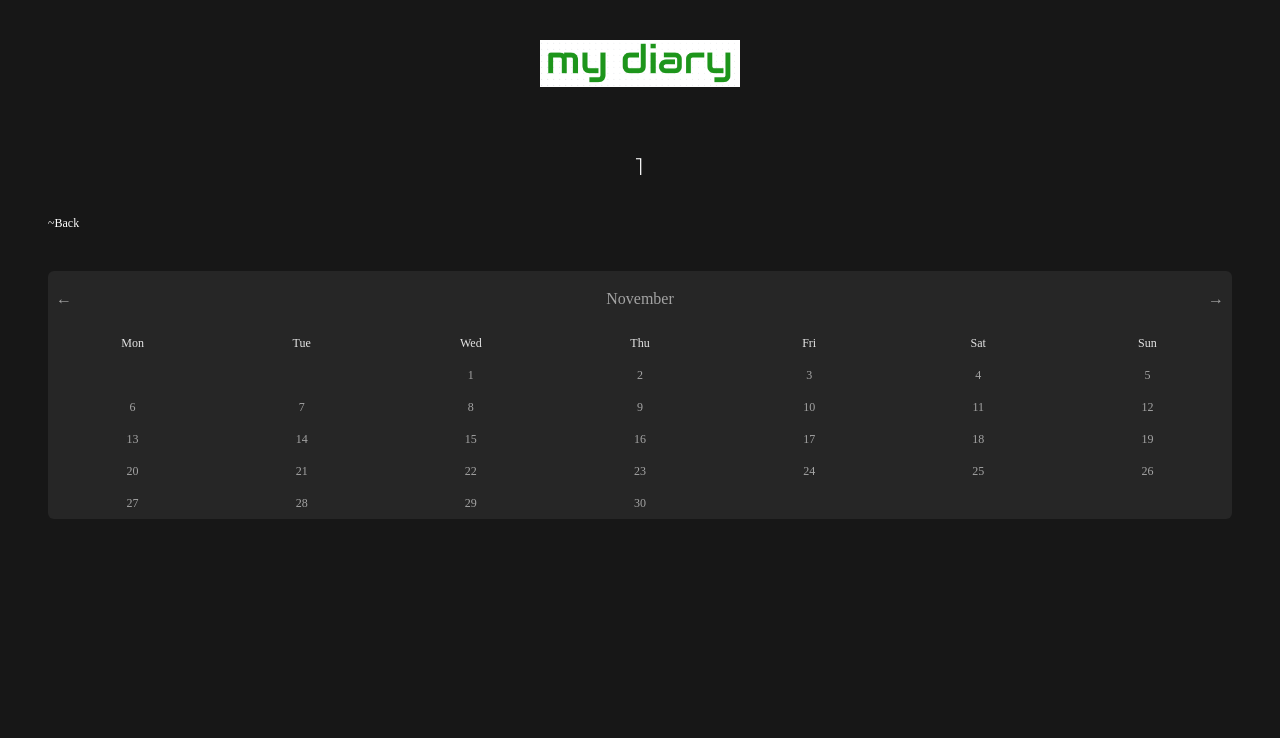
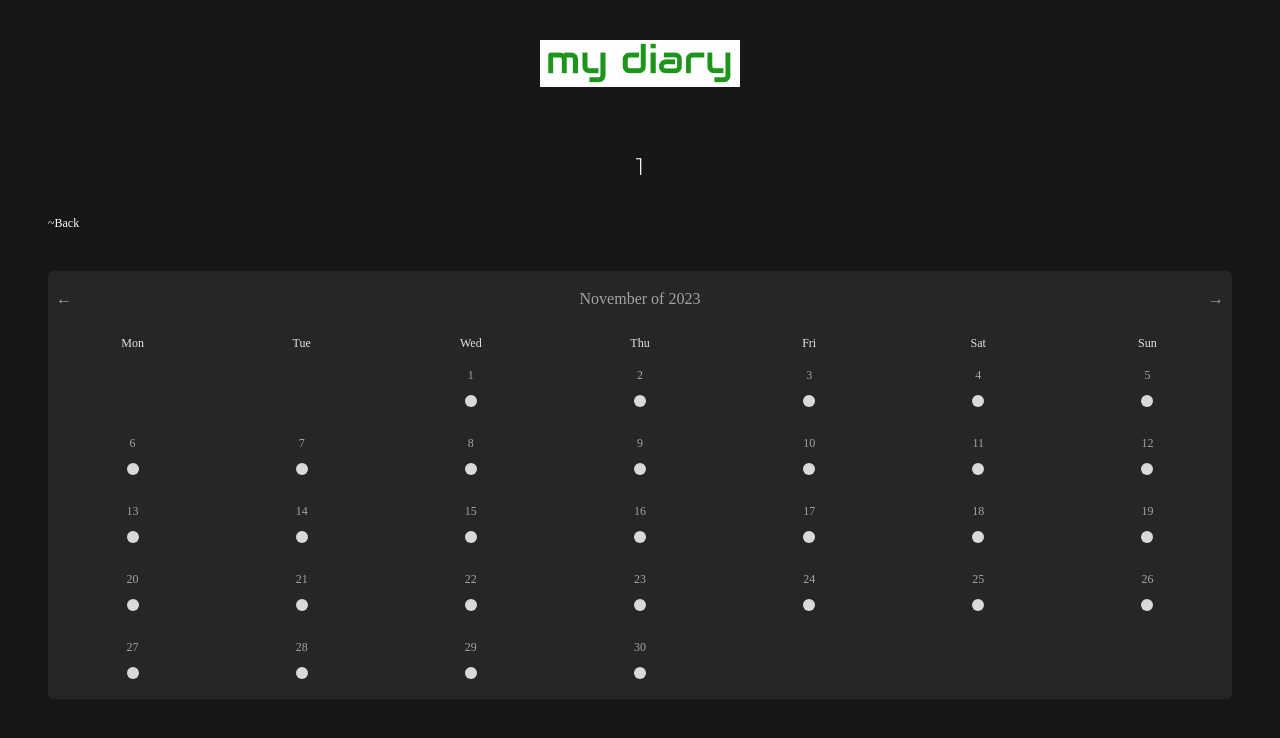
Before and after one commit to PerpetuumG/my-diary_fs-interpreter, a Next.js app: page /duty/1 in a window 1280 px wide. Shown: the top 738 px of the page. Built offline with nearby package versions, Linux system fonts and the light colour scheme; no server answers; the database is empty.

Commit message:
calendar

```diff
--- a/app/duty/[duty]/page.tsx
+++ b/app/duty/[duty]/page.tsx
@@ -1,29 +1,10 @@
+import Link from 'next/link';
+import Calendar from '@/components/Calendar';
 import { kv } from '@vercel/kv';
-import Link from 'next/link';
-
-const getDayInMonth = (month: number, year: number) => {
-  const date = new Date(year, month, 1);
-  const firstWeekDay = (date.getDay() + 6) % 7;
-  const numberOfEmptyDays = Array(firstWeekDay).fill(null);
-  const days = [...numberOfEmptyDays];
-
-  while (date.getMonth() === month) {
-    days.push(new Date(date));
-    date.setDate(date.getDate() + 1);
-  }
-  return days;
-};
-
-const currentDate = new Date();
-const currentDay = currentDate.getDate();
-const currentMonth = currentDate.getMonth();
-const currentYear = currentDate.getFullYear();
 
 const Duty = async ({ params: { duty } }: { params: { duty: string } }) => {
   const decodedDuty = decodeURI(duty); // убрать значок % когда встречается в адресе пробел
-  const weekDays = ['Mon', 'Tue', 'Wed', 'Thu', 'Fri', 'Sat', 'Sun'];
-
-  const daysInMonth = getDayInMonth(currentMonth, currentYear);
+  const dutyTime: Record<string, boolean> | null = await kv.hget('duties', decodedDuty);
 
   return (
     <main className={'container relative flex flex-col gap-8 px-12 pt-16'}>
@@ -33,29 +14,7 @@ const Duty = async ({ params: { duty } }: { params: { duty: string } }) => {
         ~Back
       </Link>
 
-      <section className={'w-full my-2 rounded-md bg-neutral-800'}>
-        <div className={'flex justify-between mx-2 my-4 font-sans text-neutral-400'}>
-          <button>&#8592;</button>
-          <span>November</span>
-          <button>&#8594;</button>
-        </div>
-
-        <div className={'grid w-full grid-cols-7 mt-2'}>
-          {weekDays.map(day => (
-            <div className={'flex flex-col items-center p-2'} key={day}>
-              <span className={'font-sans text-xs font-light text-neutral-200'}>{day}</span>
-            </div>
-          ))}
-
-          {daysInMonth.map((day, index) => (
-            <div className={'flex flex-col items-center p-2'} key={index}>
-              <span className={'font-sans text-xs text-center font-light text-neutral-400'}>
-                {day?.getDate()}
-              </span>
-            </div>
-          ))}
-        </div>
-      </section>
+      <Calendar duty={decodedDuty} dutyTime={dutyTime} />
     </main>
   );
 };
--- a/app/page.tsx
+++ b/app/page.tsx
@@ -27,7 +27,7 @@ export default async function Home() {
   const duties: DutySchedule = (await kv.hgetall('duties')) as DutySchedule | null;
   const today = new Date();
   const todayWeekDay = today.getDay();
-  // const weekDays = ['Mon', 'Tue', 'Wed', 'Thu', 'Fri', 'Sat', 'Sun'];
+  const weekDays = ['Mon', 'Tue', 'Wed', 'Thu', 'Fri', 'Sat', 'Sun'];
 
   const sortedWeekDays = weekDays.slice(todayWeekDay).concat(weekDays.slice(0, todayWeekDay));
   const last7Days = weekDays
--- /dev/null
+++ b/components/Calendar.tsx
@@ -0,0 +1,113 @@
+'use client';
+
+import { useEffect, useState } from 'react';
+import DayState from '@/components/DayState';
+
+const getDayInMonth = (month: number, year: number) => {
+  const date = new Date(year, month, 1);
+  const firstWeekDay = (date.getDay() + 6) % 7;
+  const numberOfEmptyDays = Array(firstWeekDay).fill(null);
+  const days = [...numberOfEmptyDays];
+
+  while (date.getMonth() === month) {
+    days.push(new Date(date));
+    date.setDate(date.getDate() + 1);
+  }
+  return days;
+};
+
+const currentDate = new Date();
+const currentDay = currentDate.getDate();
+const currentMonth = currentDate.getMonth();
+const currentYear = currentDate.getFullYear();
+
+const weekDays = ['Mon', 'Tue', 'Wed', 'Thu', 'Fri', 'Sat', 'Sun'];
+
+const Calendar = ({
+  duty,
+  dutyTime,
+}: {
+  duty: string;
+  dutyTime: Record<string, boolean> | null;
+}) => {
+  const [month, setMonth] = useState(currentMonth);
+  const [year, setYear] = useState(currentYear);
+  const [selectedDate, setSelectedDate] = useState(new Date());
+  const [daysInMonth, setDaysInMonth] = useState(getDayInMonth(currentMonth, currentYear));
+
+  useEffect(() => {
+    setDaysInMonth(getDayInMonth(month, year));
+    setSelectedDate(new Date(year, month));
+  }, [month, year]);
+
+  const backToPreviousMonth = () => {
+    if (month === 0) {
+      setYear(year - 1);
+      setMonth(11);
+    } else {
+      setMonth(month - 1);
+    }
+  };
+  const backToNextMonth = () => {
+    if (month === 11) {
+      setYear(year + 1);
+      setMonth(0);
+    } else {
+      setMonth(month + 1);
+    }
+  };
+
+  const getFullDate = () => {
+    return `${selectedDate.toLocaleString('en', {
+      month: 'long',
+    })} of ${selectedDate.getFullYear()}`;
+  };
+
+  const getCurrentDay = (day: Date) => {
+    return `${year.toString()}-${(month + 1).toString().padStart(2, '0')}-${day
+      .getDate()
+      .toString()
+      .padStart(2, '0')}`;
+  };
+
+  return (
+    <section className={'w-full my-2 rounded-md bg-neutral-800'}>
+      <div className={'flex justify-between mx-2 my-4 font-sans text-neutral-400'}>
+        <button onClick={backToPreviousMonth}>&#8592;</button>
+        <span>{getFullDate()}</span>
+        <button onClick={backToNextMonth}>&#8594;</button>
+      </div>
+
+      <div className={'grid w-full grid-cols-7 mt-2'}>
+        {weekDays.map(day => (
+          <div className={'flex flex-col items-center p-2'} key={day}>
+            <span className={'font-sans text-xs font-light text-neutral-200'}>{day}</span>
+          </div>
+        ))}
+
+        {daysInMonth.map((day, index) => (
+          <div
+            className={'flex flex-col items-center p-2 hover:cursor-pointer'}
+            key={index}
+            onClick={() =>
+              toggleDuty({
+                duty,
+                dutyTime,
+                date: getCurrentDay(day),
+                done: dutyTime ? dutyTime[getCurrentDay(day)] : true,
+              })
+            }
+          >
+            <span className={'font-sans text-xs text-center font-light text-neutral-400'}>
+              {day?.getDate()}
+            </span>
+
+            {day && <DayState day={dutyTime ? dutyTime[getCurrentDay(day)] : undefined} />}
+          </div>
+        ))}
+      </div>
+    </section>
+  );
+};
+
+export default Calendar;
```
